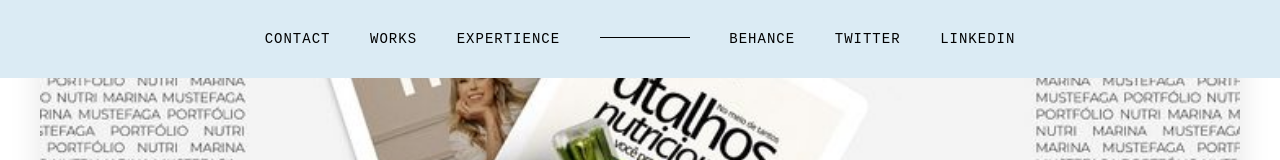
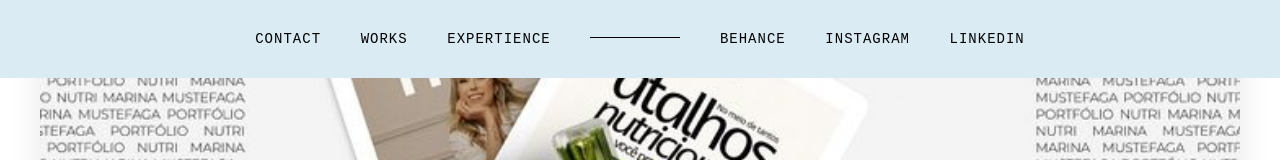
Before and after one commit to nazilarahmi25-cpu/portofolio.id, a plain HTML site: page index1.html in a window 1280 px wide. Shown: the top 160 px of the page. Drawn offline with Linux system fonts and the light colour scheme; a web font is replaced by a local one.

Commit message:
Update and rename detail.html to index1.html

```diff
--- a/detail.html
+++ b/index1.html
@@ -4,7 +4,7 @@
 <head>
 	<meta charset="utf-8">
 	<meta name="viewport" content="width=device-width, initial-scale=1.0">
-	<title>Branding Strategy for Female Cosmetics</title>
+	<title>Personal Portfolio Website</title>
 	<link rel="stylesheet" href="css/bootstrap-grid.css" type="text/css">
 	<link rel="stylesheet" href="css/detail1.css" type="text/css">
 	<link href="https://fonts.googleapis.com/css2?family=Inknut+Antiqua:wght@300;400;500;600;700;800;900&display=swap" rel="stylesheet">
@@ -111,7 +111,7 @@
 			<li>expertience</li>
 			<li class="empty"></li>
 			<li>behance</li>
-			<li><a href="https://x.com/anzanul" target="_blank">twitter</a></li>
+			<li><a href="https://www.instagram.com/zilziy?igsh=MW9kNWxocnBudHYxaQ==" target="_blank">instagram</a></li>
 			<li>linkedin</li>
 		</ul>
 	</nav>
```
